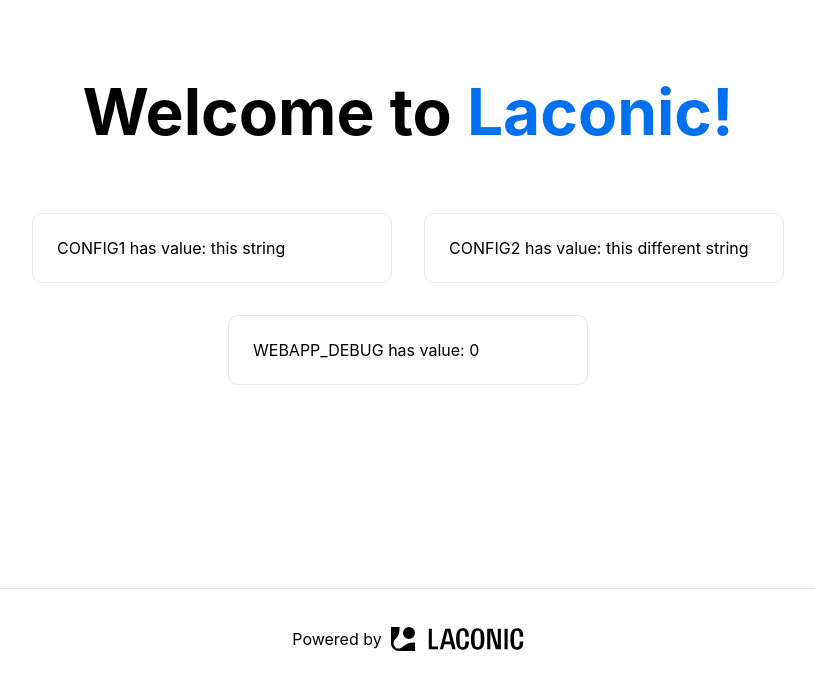
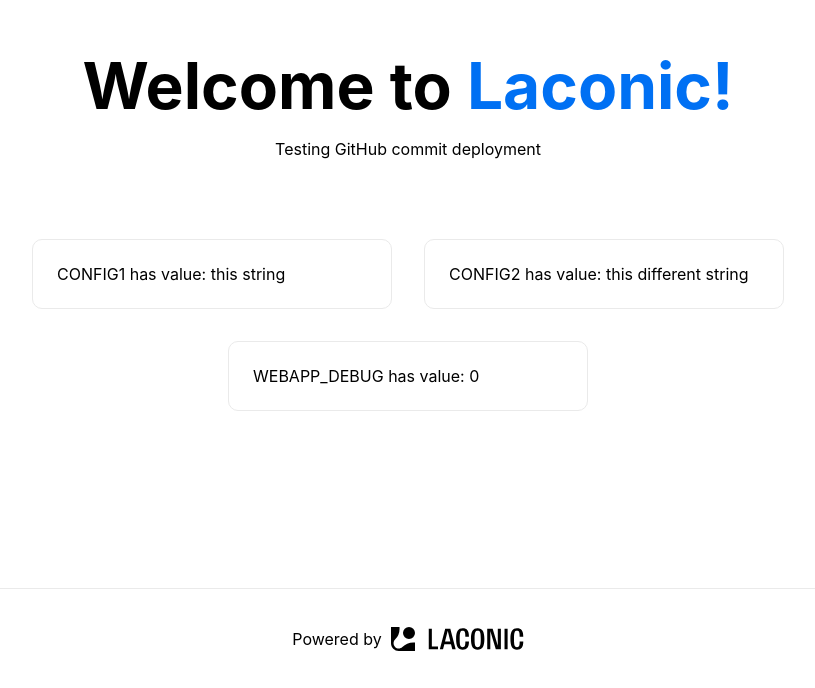
Before and after one commit to nikugogoi/test-vaasl-1, a Next.js app: page / in a window 1280 px wide. Shown: the part 112-800 px from the top of the page, without its empty margins (232-1047 px from the left). Built offline with nearby package versions, Linux system fonts and the light colour scheme.

Commit message:
Update to trigger deployment

```diff
--- a/pages/index.tsx
+++ b/pages/index.tsx
@@ -7,6 +7,7 @@
         <h1 className={styles.title}>
           Welcome to <a href="https://www.laconic.com/">Laconic!</a>
         </h1>
+        <p>Testing GitHub commit deployment</p>
 
         <div className={styles.grid}>
 
```
